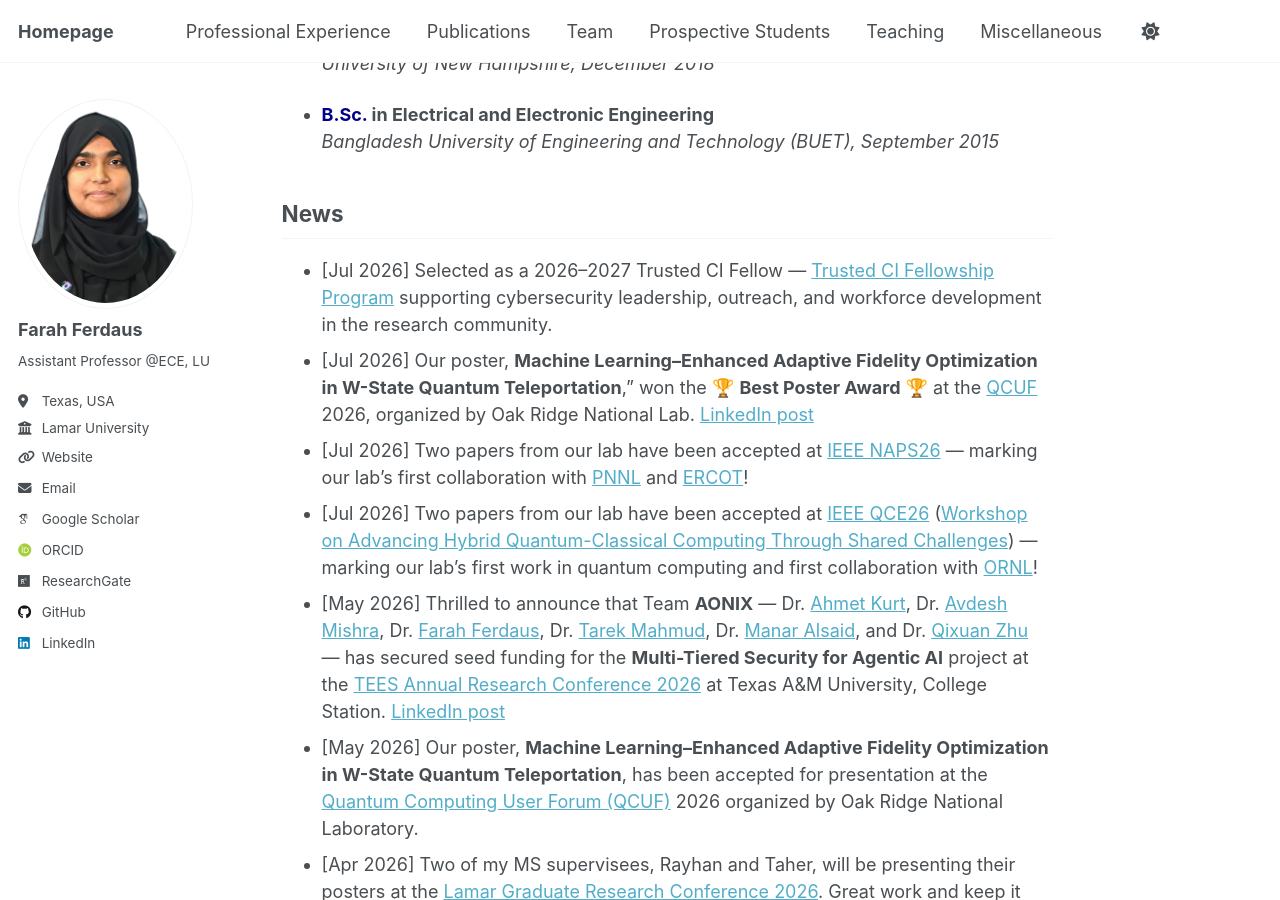
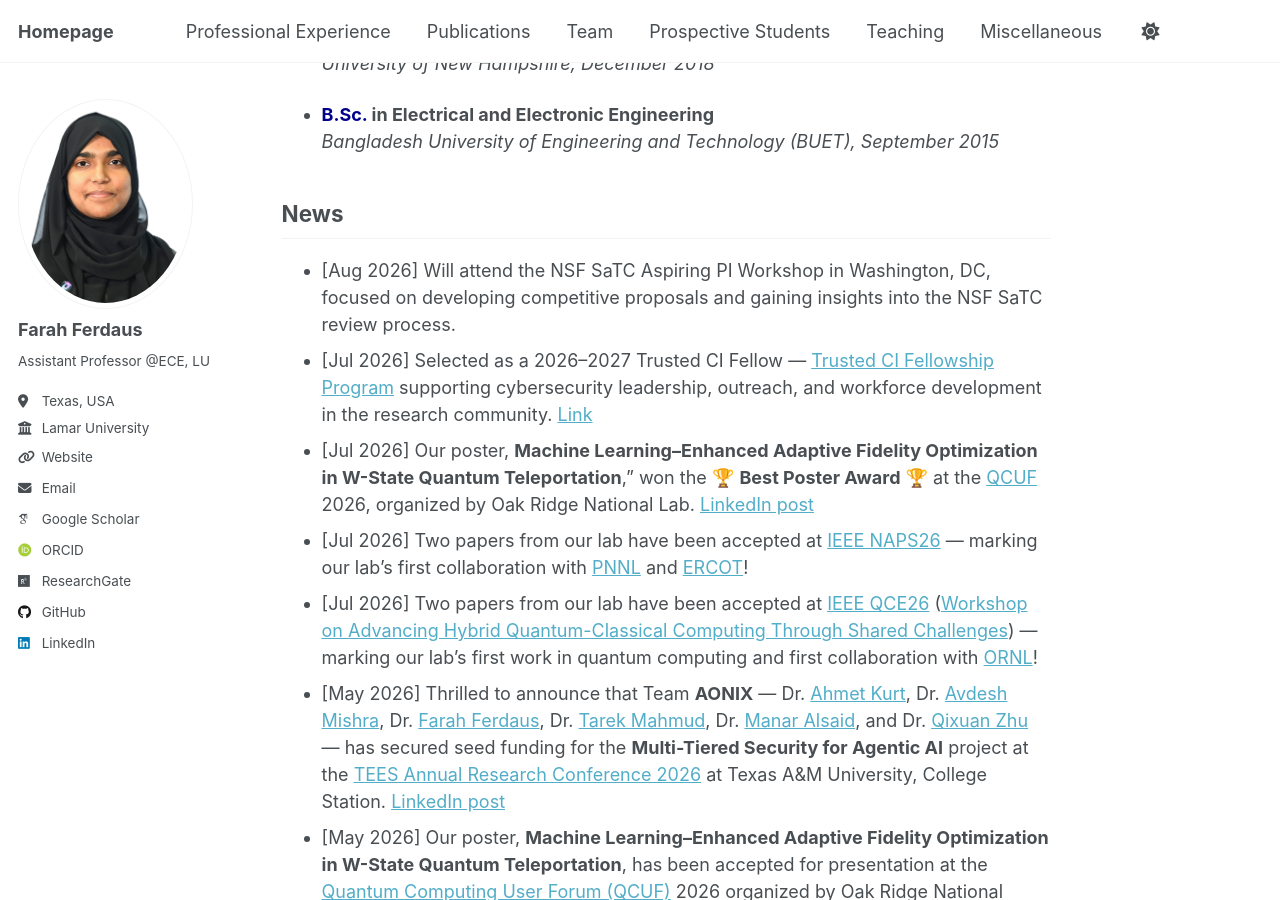
Before and after one commit to fferdaus/fferdaus.github.io, a Jekyll site: the page built from _pages/about.md, in a window 1280 px wide and 900 px high, scrolled down 861 px. Built offline with Jekyll 4.4.1, drawn with Linux system fonts in a browser that asks for light colours; emoji names are drawn with the system emoji font; some web fonts are replaced.

Commit message:
Update about.md

```diff
--- a/_pages/about.md
+++ b/_pages/about.md
@@ -61,7 +61,8 @@ I have published numerous scientific articles, including journal articles, confe
 <br> [Poster – Rayhan](https://lamar0-my.sharepoint.com/:b:/g/personal/fferdaus_lamar_edu/IQDJAmfeKdWtRoJOF0tiFMUCAV5S6lzGjz5sl6GAh_drQu0?e=ODjbzc) \| [Poster – Taher](https://lamar0-my.sharepoint.com/:b:/g/personal/fferdaus_lamar_edu/IQDaqvUznGsSSbnXCy_U9GppAXAiHoaEPJ6QIkLvs-92vq0?e=bWgcDz)
 -->
 ## News
-- [Jul 2026] Selected as a 2026–2027 Trusted CI Fellow — [Trusted CI Fellowship Program](https://trustedci.org/fellows) supporting cybersecurity leadership, outreach, and workforce development in the research community.
+- [Aug 2026] Will attend the NSF SaTC Aspiring PI Workshop in Washington, DC, focused on developing competitive proposals and gaining insights into the NSF SaTC review process.
+- [Jul 2026] Selected as a 2026–2027 Trusted CI Fellow — [Trusted CI Fellowship Program](https://trustedci.org/fellows) supporting cybersecurity leadership, outreach, and workforce development in the research community. [Link](https://www.trustedci.org/2026-fellows)
 - [Jul 2026] Our poster, **Machine Learning–Enhanced Adaptive Fidelity Optimization in W-State Quantum Teleportation**," won the 🏆 **Best Poster Award** 🏆 at the [QCUF](https://www.olcf.ornl.gov/calendar/2026-quantum-computing-user-forum/) 2026, organized by Oak Ridge National Lab. [LinkedIn post](https://www.linkedin.com/feed/update/urn:li:ugcPost:7486160842829369344/)
 - [Jul 2026] Two papers from our lab have been accepted at [IEEE NAPS26](https://www.mtu.edu/ece/naps-2026/) — marking our lab's first collaboration with [PNNL](https://www.pnnl.gov) and [ERCOT](https://www.ercot.com)!
 - [Jul 2026] Two papers from our lab have been accepted at [IEEE QCE26](https://qce.quantum.ieee.org/2026/) ([Workshop on Advancing Hybrid Quantum-Classical Computing Through Shared Challenges](https://events.ornl.gov/quantum-hpc-workshop-2026/)) — marking our lab's first work in quantum computing and first collaboration with [ORNL](https://www.ornl.gov)!
```
